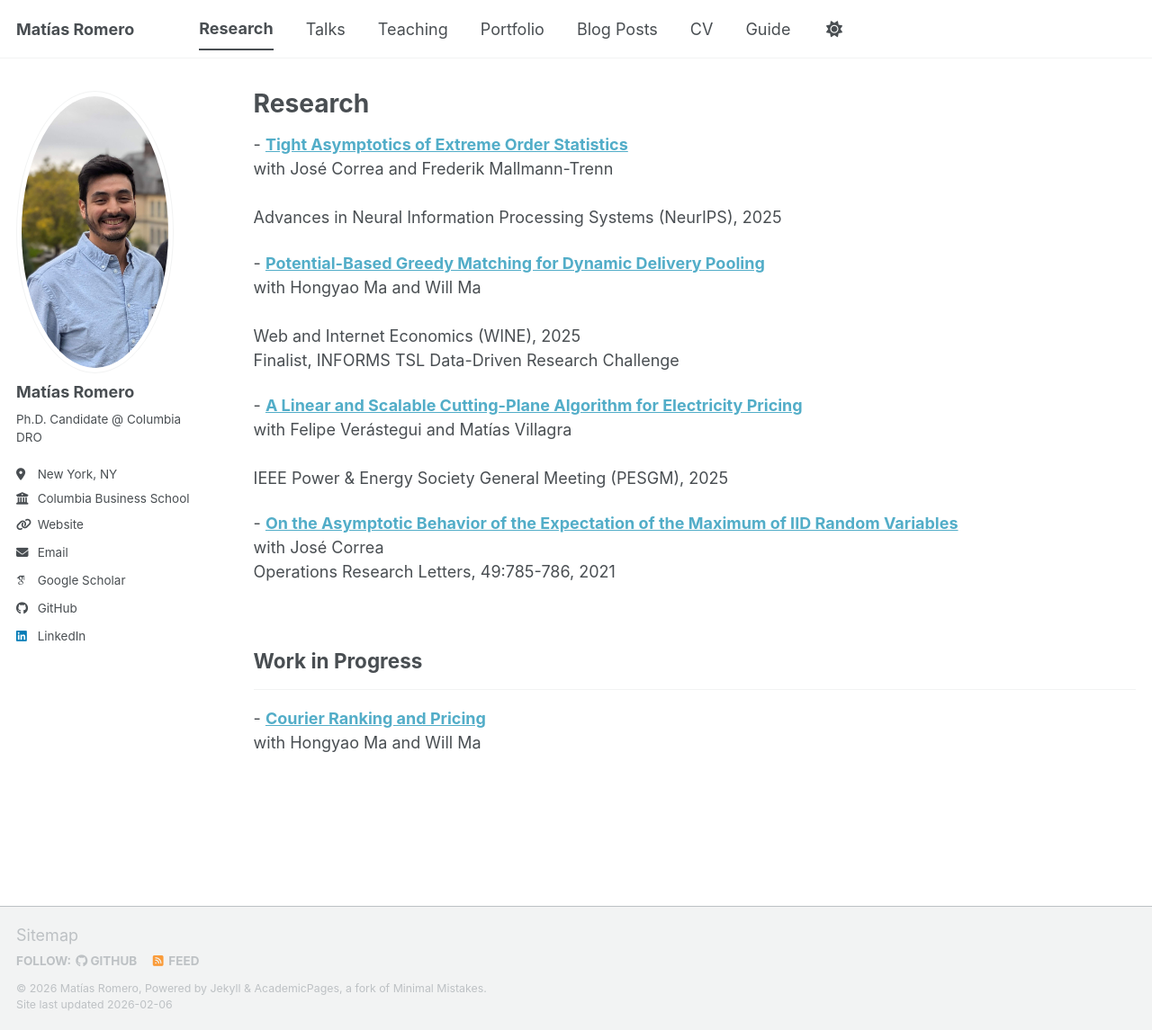
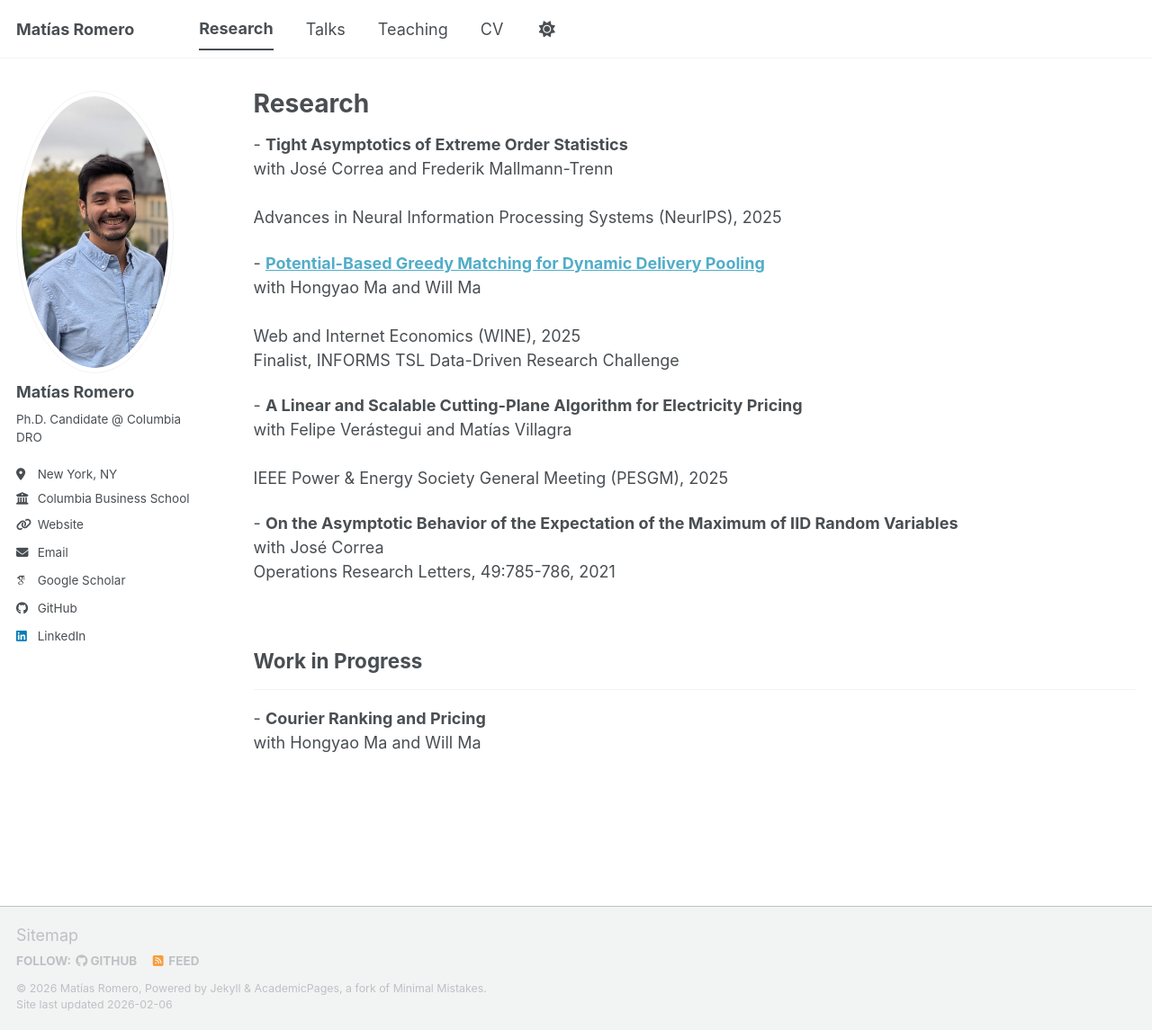
Before and after one commit to MatiRomero/MatiRomero.github.io, a Jekyll site: the page built from _pages/publications.html, in a window 1280 px wide and 1145 px high. Shown: the whole window at 90% size. Built offline with Jekyll 4.4.1, drawn with Linux system fonts in a browser that asks for light colours; some web fonts are replaced; a script bundle is joined from its source files by our own code; library files that are not in the unit come from our copies.

Commit message:
Updated navigation

```diff
--- a/_data/navigation.yml
+++ b/_data/navigation.yml
@@ -17,17 +17,8 @@
   - title: "Teaching"
     url: /teaching/
 
-  - title: "Portfolio"
-    url: /portfolio/
-
-  - title: "Blog Posts"
-    url: /year-archive/
-
   - title: "CV"
     url: /cv/
 
   # - title: "CV"
   #   url: /cv-json/
-
-  - title: "Guide"
-    url: /markdown/
--- a/_includes/archive-single-research.html
+++ b/_includes/archive-single-research.html
@@ -6,10 +6,12 @@
   {% assign title = post.title %}
 {% endif %}
 
+{% assign paper_url = post.paperurl %}
+
 <div class="{{ include.type | default: "list" }}__item">
   <article class="archive__item" itemscope itemtype="http://schema.org/CreativeWork">
     <p>
-      - {% if post.paperurl %}<strong><a href="{{ post.paperurl }}">{{ title }}</a></strong>{% else %}<strong>{{ title }}</strong>{% endif %}
+      - {% if paper_url and paper_url != '' and paper_url != nil %}<strong><a href="{{ paper_url }}">{{ title }}</a></strong>{% else %}<strong>{{ title }}</strong>{% endif %}
       {% if post.coauthors %}
         <br>with {{ post.coauthors }}
       {% endif %}
```
